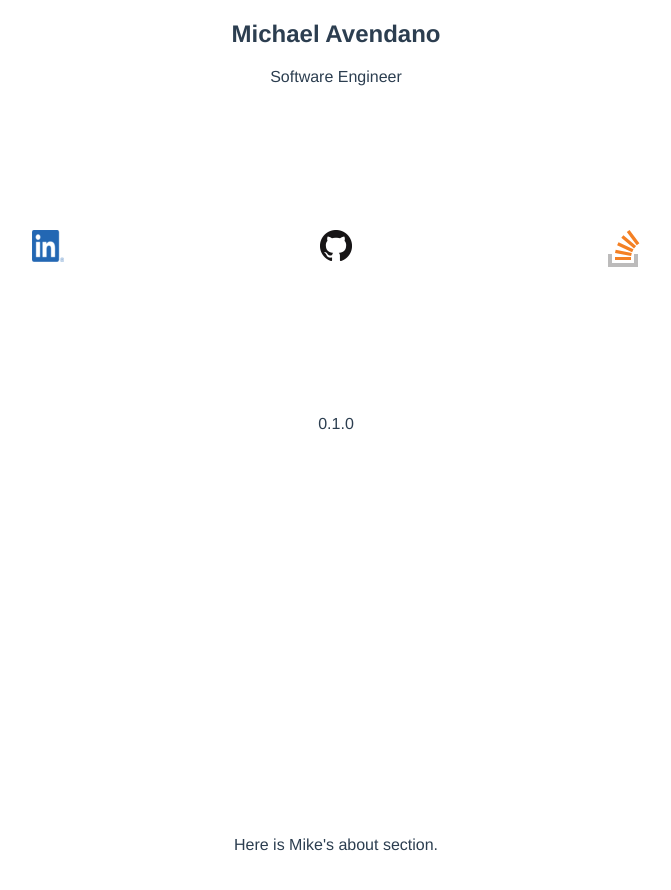
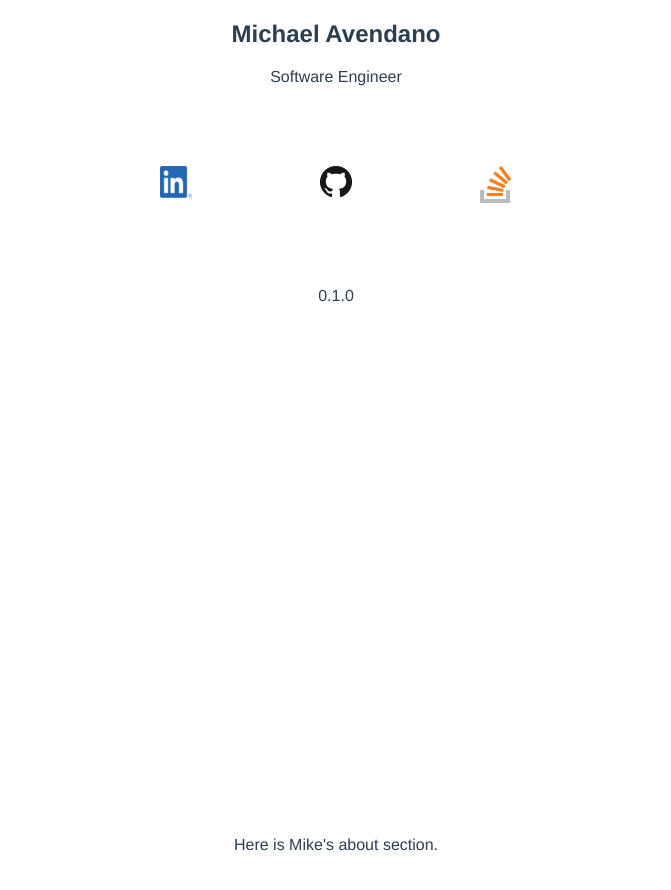
Before and after one commit to avenmia/PersonalWebsite, a Vue app: page / in a window 1280 px wide. Shown: the top 890 px of the page, without its empty margins (304-975 px from the left). Built offline with nearby package versions, Linux system fonts and the light colour scheme.

Commit message:
Adding vw margin on links

```diff
--- a/src/components/sections/HomeSection.vue
+++ b/src/components/sections/HomeSection.vue
@@ -53,7 +53,7 @@ li {
 
 a {
     color: #42b983;
-    margin: 10vw;
+    margin: 5vw;
 }
 
 .links {
```
